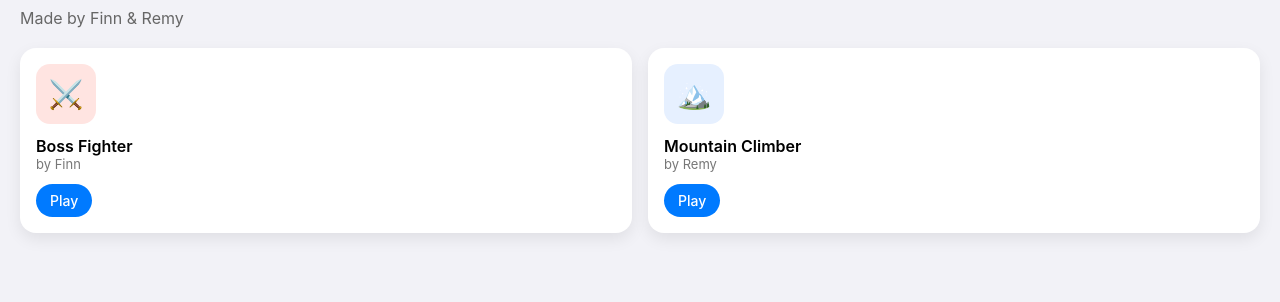
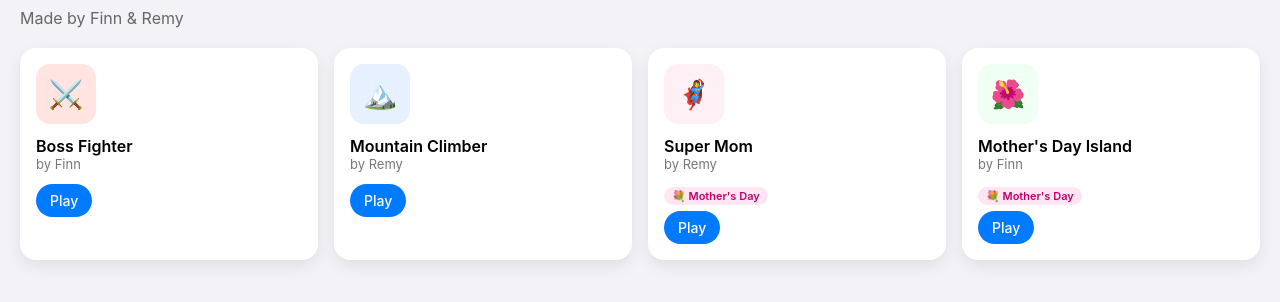
Before and after one commit to jdujane/finnremy, a plain HTML site: page index.html in a window 1280 px wide. Shown: the part 66-368 px from the top of the page. Drawn offline with Linux system fonts and the light colour scheme.

Commit message:
Update index.html

```diff
--- a/index.html
+++ b/index.html
@@ -3,39 +3,33 @@
 <head>
   <title>Game Arcade 🎮</title>
   <meta name="viewport" content="width=device-width, initial-scale=1.0">
-
   <style>
     body {
       margin: 0;
       font-family: -apple-system, BlinkMacSystemFont, "Segoe UI", Arial, sans-serif;
       background: #f2f2f7;
     }
-
     .header {
       padding: 30px 20px 10px;
       font-size: 28px;
       font-weight: 700;
     }
-
     .subheader {
       padding: 0 20px 20px;
       color: #666;
     }
-
     .grid {
       display: grid;
       grid-template-columns: repeat(auto-fit, minmax(220px, 1fr));
       gap: 16px;
       padding: 0 20px 40px;
     }
-
     .card {
       background: white;
       border-radius: 16px;
       padding: 16px;
       box-shadow: 0 6px 16px rgba(0,0,0,0.08);
     }
-
     .icon {
       width: 60px;
       height: 60px;
@@ -46,18 +40,15 @@
       font-size: 28px;
       margin-bottom: 12px;
     }
-
     .title {
       font-size: 16px;
       font-weight: 600;
     }
-
     .creator {
       font-size: 13px;
       color: #777;
       margin-bottom: 12px;
     }
-
     .play-btn {
       display: inline-block;
       padding: 8px 14px;
@@ -68,20 +59,25 @@
       font-size: 14px;
       font-weight: 500;
     }
-
     .play-btn:hover {
       opacity: 0.85;
     }
+    .badge {
+      display: inline-block;
+      font-size: 11px;
+      font-weight: 600;
+      color: #c0006a;
+      background: #ffe6f2;
+      border-radius: 999px;
+      padding: 2px 8px;
+      margin-bottom: 6px;
+    }
   </style>
 </head>
-
 <body>
-
   <div class="header">🎮 Game Arcade</div>
   <div class="subheader">Made by Finn & Remy</div>
-
   <div class="grid">
-
     <!-- Boss Fighter -->
     <div class="card">
       <div class="icon" style="background: #ffe4e1;">⚔️</div>
@@ -89,7 +85,6 @@
       <div class="creator">by Finn</div>
       <a href="boss_fighter.html" class="play-btn">Play</a>
     </div>
-
     <!-- Mountain Climber -->
     <div class="card">
       <div class="icon" style="background: #e6f0ff;">🏔️</div>
@@ -97,8 +92,22 @@
       <div class="creator">by Remy</div>
       <a href="mountain_climber.html" class="play-btn">Play</a>
     </div>
-
+    <!-- Super Mom -->
+    <div class="card">
+      <div class="icon" style="background: #fff0f6;">🦸‍♀️</div>
+      <div class="title">Super Mom</div>
+      <div class="creator">by Remy</div>
+      <div class="badge">💐 Mother's Day</div><br>
+      <a href="supermom.html" class="play-btn">Play</a>
+    </div>
+    <!-- Mother's Day Island -->
+    <div class="card">
+      <div class="icon" style="background: #f0fff4;">🌺</div>
+      <div class="title">Mother's Day Island</div>
+      <div class="creator">by Finn</div>
+      <div class="badge">💐 Mother's Day</div><br>
+      <a href="mothers_day_island.html" class="play-btn">Play</a>
+    </div>
   </div>
-
 </body>
 </html>
```
